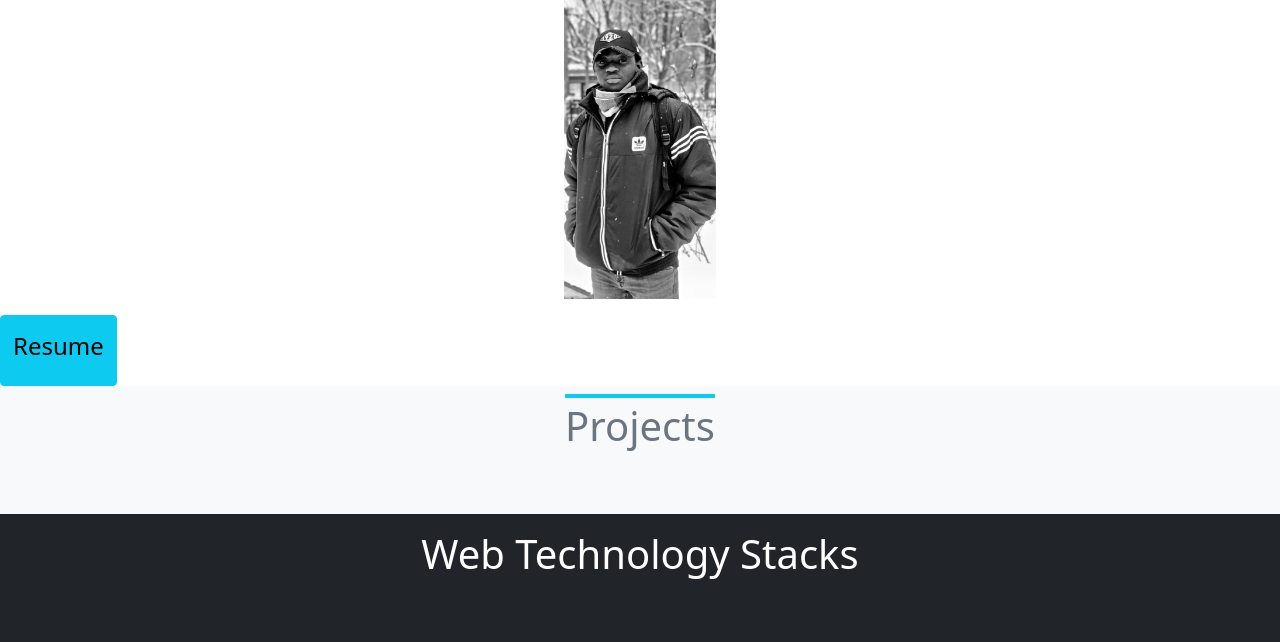
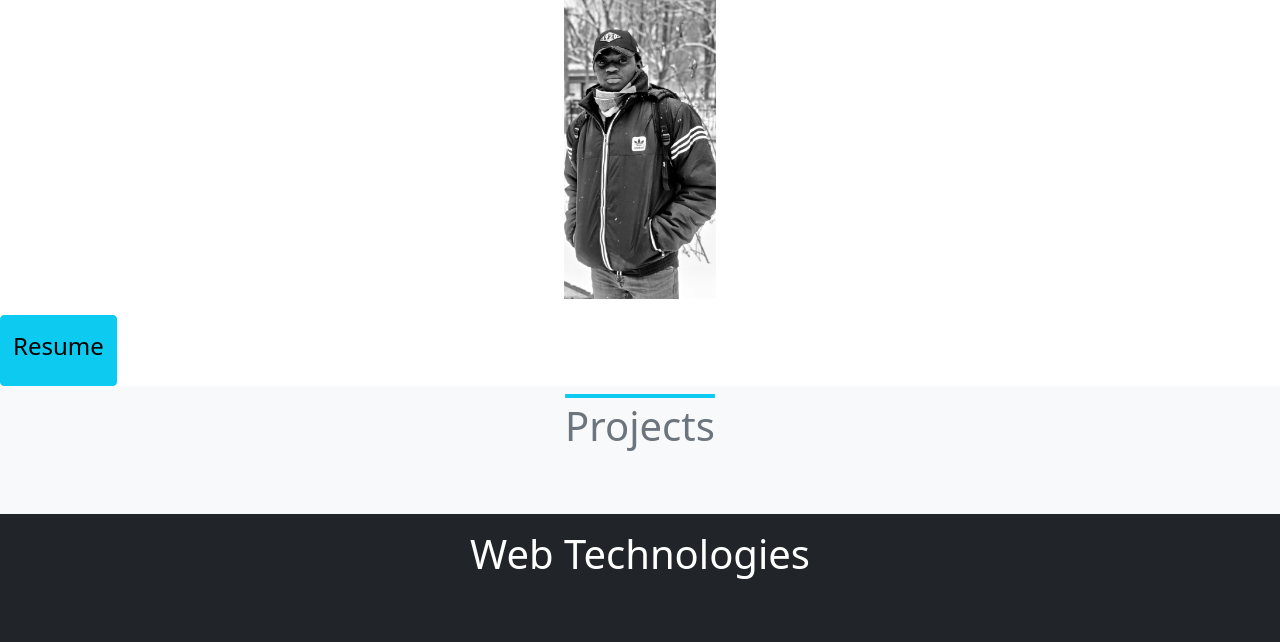
Before and after one commit to evans646/Django-portfolio-project, a Django app: page / in a window 1280 px wide. Shown: the part 236-878 px from the top of the page. Run offline with Django 3.2, Linux system fonts and the light colour scheme; data that the repository does not hold is empty; some libraries are stand-ins or nearby versions.

Commit message:
initial state

```diff
--- a/jobs/templates/jobs/index.html
+++ b/jobs/templates/jobs/index.html
@@ -62,7 +62,7 @@
       </div>
       <section class="stacks">
         <div class="album py-3  bg-dark p-10" >
-          <h1 class="text-center mb-5 text-white" >Web Technology Stacks</h1>
+          <h1 class="text-center mb-5 text-white" >Web Technologies</h1>
           <div class="container">
             <div class="icons8-html-5  title="html"></div>
             <div class="icons8-css3" title="css3"></div>
```
Also changed, not shown: portfolio/settings.py (line endings or trailing spaces), requirements.txt (line endings or trailing spaces), 1 other file.
